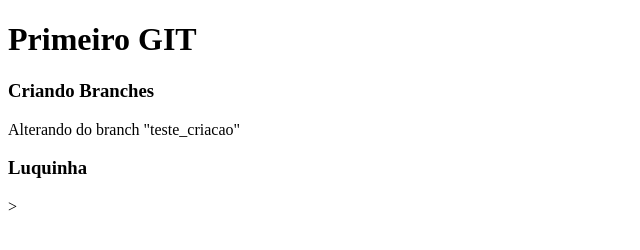
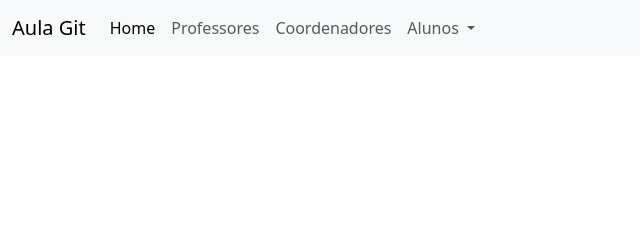
Before and after one commit to lucasbuenogodoy/primeiro_git_fatec, a plain HTML site: page index.html in a window 1280 px wide. Shown: the whole page, without its empty margins (0-640 px from the left). Drawn offline with nearby package versions, Linux system fonts and the light colour scheme.

Commit message:
Projeto Navegação

```diff
--- a/index.html
+++ b/index.html
@@ -1,17 +1,50 @@
 <!DOCTYPE html>
 <html lang="en">
+
 <head>
     <meta charset="UTF-8">
     <meta name="viewport" content="width=device-width, initial-scale=1.0">
     <title>Primeiro Projeto GIT</title>
+    <link href="https://cdn.jsdelivr.net/npm/bootstrap@5.3.8/dist/css/bootstrap.min.css" rel="stylesheet"
+        integrity="sha384-sRIl4kxILFvY47J16cr9ZwB07vP4J8+LH7qKQnuqkuIAvNWLzeN8tE5YBujZqJLB" crossorigin="anonymous">
+    <script src="https://cdn.jsdelivr.net/npm/bootstrap@5.3.8/dist/js/bootstrap.bundle.min.js"
+        integrity="sha384-FKyoEForCGlyvwx9Hj09JcYn3nv7wiPVlz7YYwJrWVcXK/BmnVDxM+D2scQbITxI"
+        crossorigin="anonymous"></script>
 </head>
+
 <body>
-    <h1>Primeiro GIT</h1>
+    <nav class="navbar navbar-expand-lg bg-body-tertiary">
+        <div class="container-fluid">
+            <a class="navbar-brand" href="#">Aula Git</a>
+            <button class="navbar-toggler" type="button" data-bs-toggle="collapse" data-bs-target="#navbarNavDropdown"
+                aria-controls="navbarNavDropdown" aria-expanded="false" aria-label="Toggle navigation">
+                <span class="navbar-toggler-icon"></span>
+            </button>
+            <div class="collapse navbar-collapse" id="navbarNavDropdown">
+                <ul class="navbar-nav">
+                    <li class="nav-item">
+                        <a class="nav-link active" aria-current="page" href="#">Home</a>
+                    </li>
+                    <li class="nav-item">
+                        <a class="nav-link" href="#">Professores</a>
+                    </li>
+                    <li class="nav-item">
+                        <a class="nav-link" href="#">Coordenadores</a>
+                    </li>
+                    <li class="nav-item dropdown">
+                        <a class="nav-link dropdown-toggle" href="#" role="button" data-bs-toggle="dropdown"
+                            aria-expanded="false">
+                            Alunos
+                        </a>
+                        <ul class="dropdown-menu">
+                            <li><a class="dropdown-item" href="cadastrarAluno.html">Cadastrar Aluno</a></li>
+                            <li><a class="dropdown-item" href="listarAluno.html">Listar Aluno</a></li>
+                        </ul>
+                    </li>
+                </ul>
+            </div>
+        </div>
+    </nav>
+</body>
 
-    <h3>Criando Branches</h3>
-
-    <p>Alterando do branch "teste_criacao"</p>
-
-    <h3>Luquinha</h3>>
-</body>
 </html>
```
